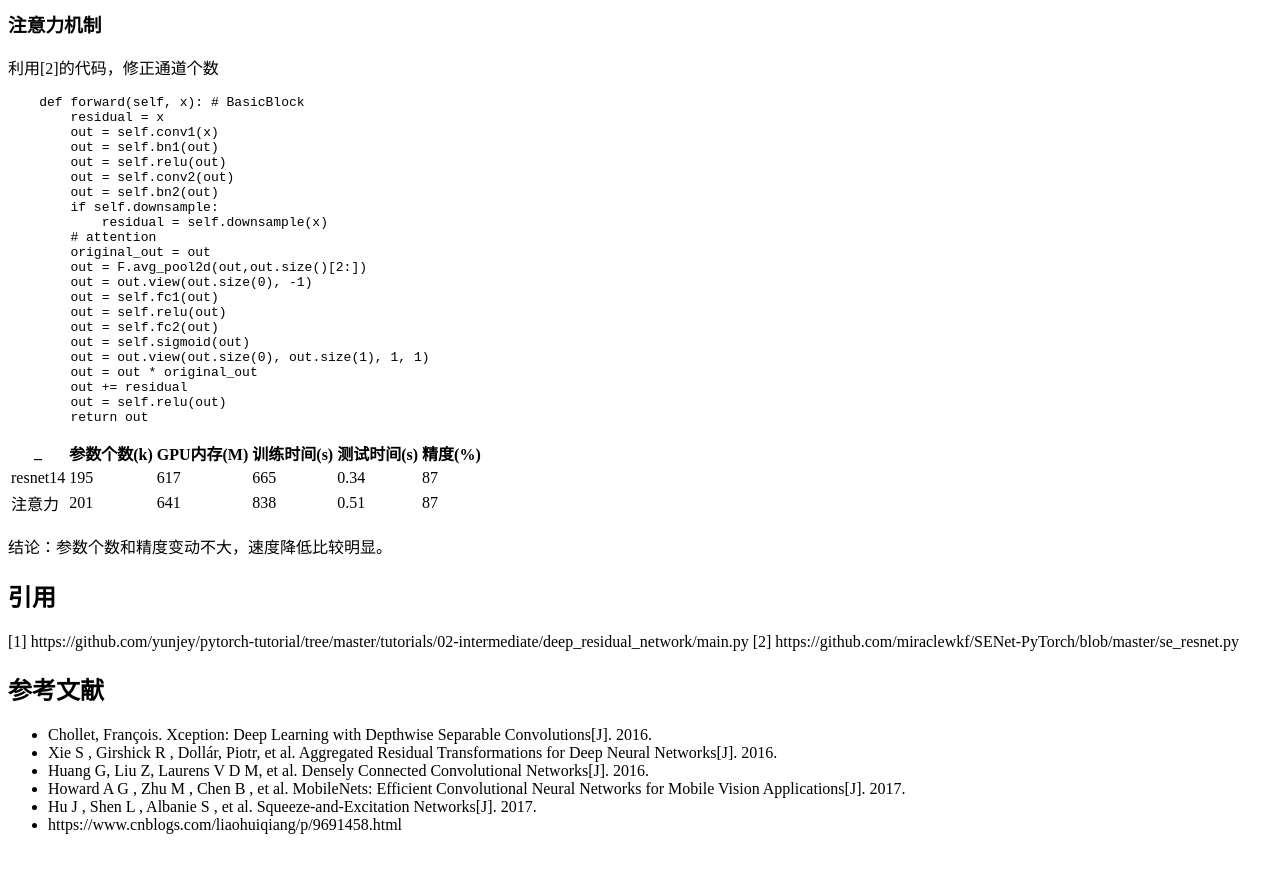
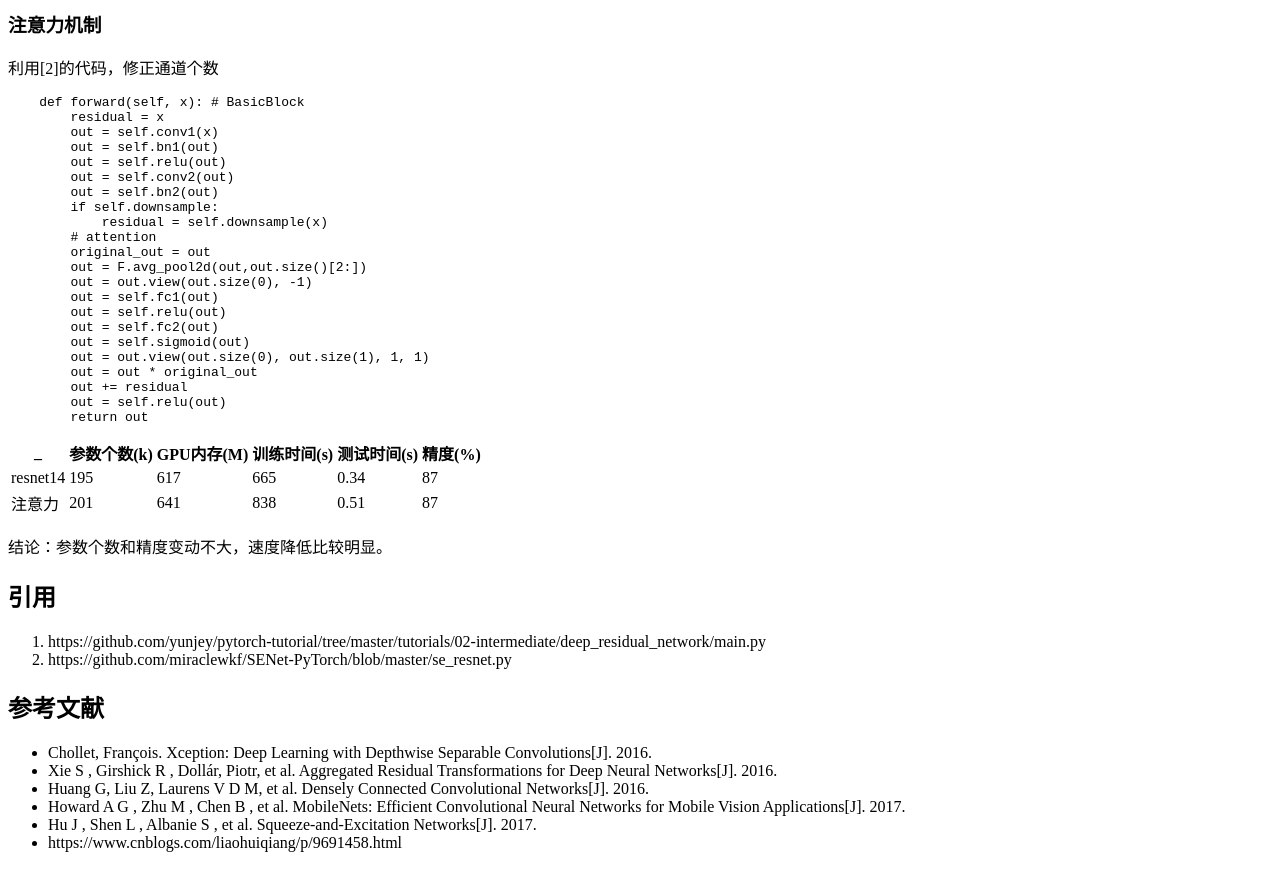
Before and after one commit to yunfeng-net/yunfeng-net.github.io, a Jekyll site: the page built from _posts/2019-03-23-resneXt-densenet-mobilenet-senet.md, in a window 1280 px wide and 900 px high, scrolled down 1559 px. Shown: the top 891 px of the window. Built offline with Jekyll 4.4.1, drawn with Linux system fonts in a browser that asks for light colours.

Commit message:
Update 2019-03-23-resneXt-densenet-mobilenet-senet.md

```diff
--- a/_posts/2019-03-23-resneXt-densenet-mobilenet-senet.md
+++ b/_posts/2019-03-23-resneXt-densenet-mobilenet-senet.md
@@ -112,8 +112,8 @@ def Conv2d(in_channels, out_channels,kernel_size=1,padding=0,stride=1):
 结论：参数个数和精度变动不大，速度降低比较明显。
 
 ## 引用
-[1] https://github.com/yunjey/pytorch-tutorial/tree/master/tutorials/02-intermediate/deep_residual_network/main.py
-[2] https://github.com/miraclewkf/SENet-PyTorch/blob/master/se_resnet.py
+1. https://github.com/yunjey/pytorch-tutorial/tree/master/tutorials/02-intermediate/deep_residual_network/main.py
+2. https://github.com/miraclewkf/SENet-PyTorch/blob/master/se_resnet.py
 
 ## 参考文献
 *   Chollet, François. Xception: Deep Learning with Depthwise Separable Convolutions[J]. 2016.
```
